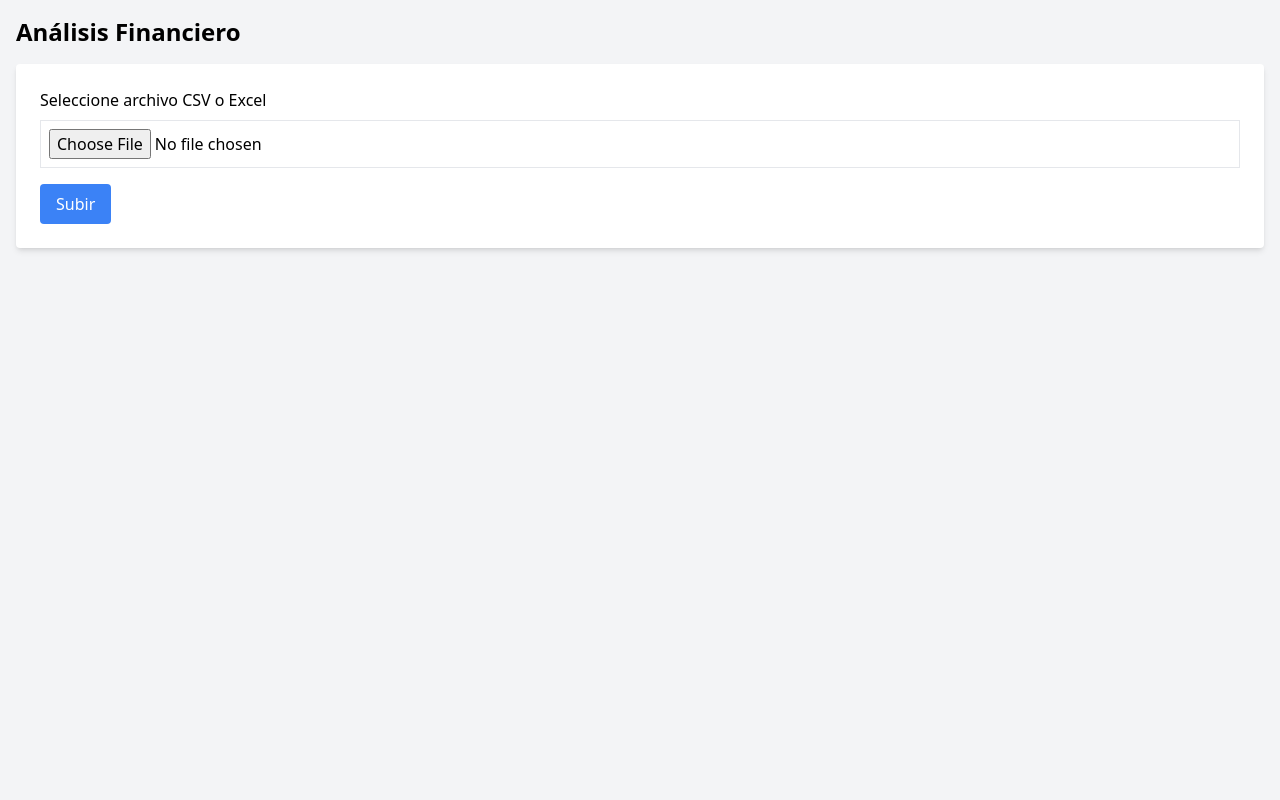
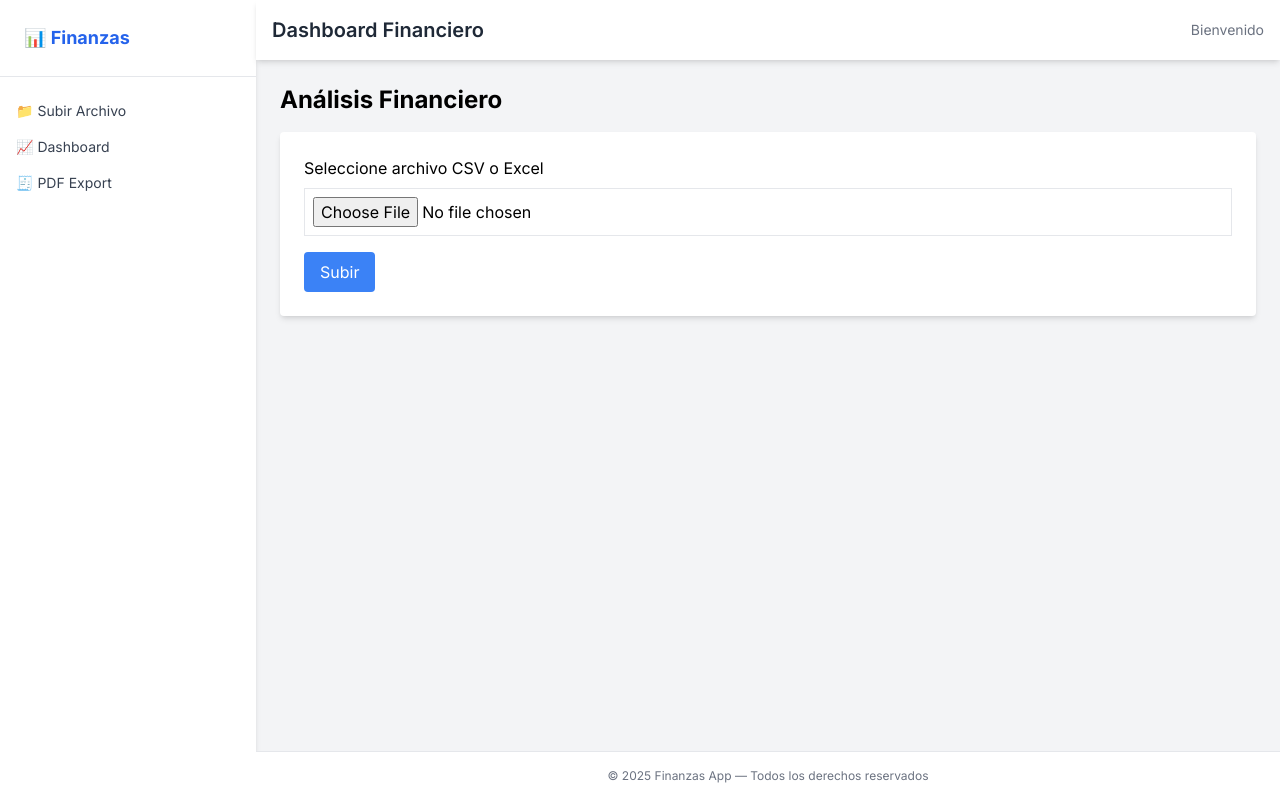
Before and after one commit to scardenast/app-ratios, a Flask app: page / in a window 1280 px wide. Run offline with Flask 3, Linux system fonts and the light colour scheme; some libraries are stand-ins or nearby versions.

Commit message:
Mejoras visuales al dashboard con diseño tipo TailAdmin

```diff
--- a/templates/layout.html
+++ b/templates/layout.html
@@ -3,13 +3,47 @@
 <head>
   <meta charset="utf-8">
   <meta name="viewport" content="width=device-width, initial-scale=1">
-    <title>{% block title %}Finanzas{% endblock %}</title>
+  <title>{% block title %}Dashboard{% endblock %}</title>
   <script src="https://cdn.tailwindcss.com"></script>
   <script src="https://cdn.jsdelivr.net/npm/chart.js"></script>
+  <link rel="preconnect" href="https://fonts.googleapis.com">
+  <link href="https://fonts.googleapis.com/css2?family=Inter:wght@400;600;700&display=swap" rel="stylesheet">
+  <style>
+    body { font-family: 'Inter', sans-serif; }
+  </style>
 </head>
-<body class="bg-gray-100">
-    <div class="container mx-auto p-4">
+<body class="bg-gray-100 min-h-screen flex">
+
+  <!-- Sidebar -->
+  <aside class="w-64 bg-white shadow-md hidden md:flex flex-col">
+    <div class="p-6 text-lg font-bold text-blue-600 border-b">📊 Finanzas</div>
+    <nav class="flex-1 px-4 py-6 space-y-4 text-gray-700 text-sm">
+      <a href="/" class="block hover:text-blue-600 transition">📁 Subir Archivo</a>
+      <a href="#" class="block hover:text-blue-600 transition">📈 Dashboard</a>
+      <a href="#" class="block hover:text-blue-600 transition">🧾 PDF Export</a>
+    </nav>
+  </aside>
+
+  <!-- Main content -->
+  <div class="flex-1 flex flex-col">
+    <!-- Navbar -->
+    <header class="bg-white shadow-md sticky top-0 z-10">
+      <div class="flex items-center justify-between p-4">
+        <h1 class="text-xl font-semibold text-gray-800">Dashboard Financiero</h1>
+        <div class="text-sm text-gray-500">Bienvenido</div>
+      </div>
+    </header>
+
+    <!-- Content -->
+    <main class="p-6 flex-1 overflow-y-auto">
       {% block content %}{% endblock %}
+    </main>
+
+    <!-- Footer -->
+    <footer class="bg-white border-t p-4 text-center text-xs text-gray-500">
+      © {{ 2025 }} Finanzas App — Todos los derechos reservados
+    </footer>
   </div>
+
 </body>
 </html>
```
Also changed, not shown: templates/dashboard.html (+48 -18 lines). Lines whose indentation alone changed are shown as unchanged.
